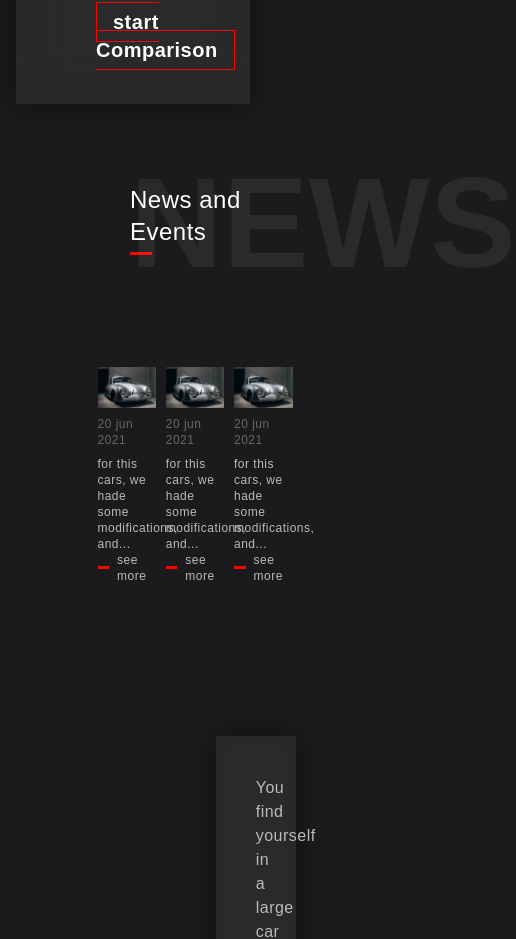
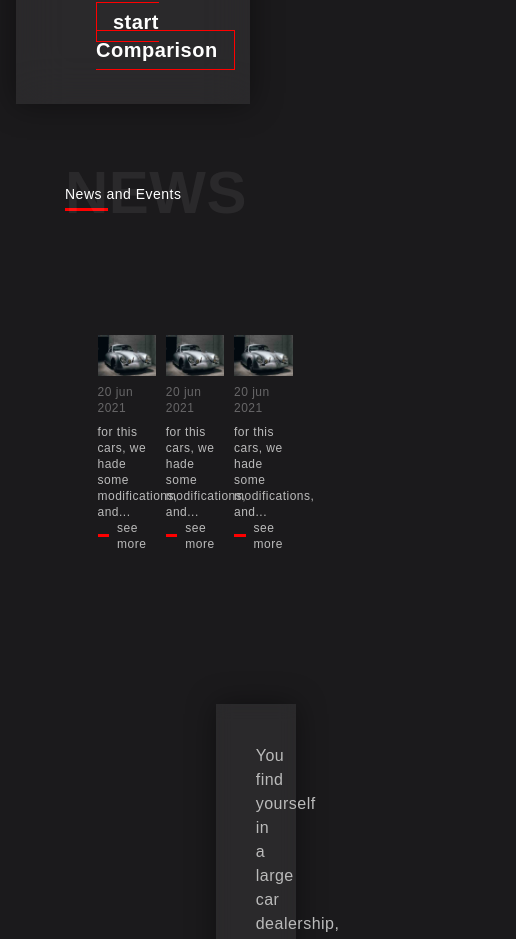
Before and after one commit to joel-kalema/luxury-cars, a Next.js app: page / in a window 390 px wide. Shown: the part 6511-7450 px from the top of the page, 516 px wide, since content can reach past the window. Built offline with nearby package versions, Linux system fonts and the light colour scheme.

Commit message:
Add responsiveness

```diff
--- a/components/news.js
+++ b/components/news.js
@@ -4,10 +4,10 @@ import { MdOutlineModeComment } from 'react-icons/md';
 export default function News() {
     return (
         <div className="py-10 md:py-52">
-            <div className="mx-auto w-2/6 mb-10">
-                <h1 className="text-2xl">News and Events</h1>
+            <div className="mx-auto w-4/6 md:w-2/6 mb-28">
+                <h1 className="text-sm md:text-2xl">News and Events</h1>
                 <div className="w-1/6 h-[0.2rem] bg-[red] mt-1"></div>
-                <h1 className="text-[#fff1] text-9xl font-bold mt-[-6rem]">NEWS</h1>
+                <h1 className="text-[#fff1] text-6xl md:text-9xl font-bold mt-[-3rem] md:mt-[-6rem]">NEWS</h1>
             </div>
             <div className="flex w-3/6 mx-auto justify-between text-xs mt-20">
                 {newsData.map((news) => (
```
